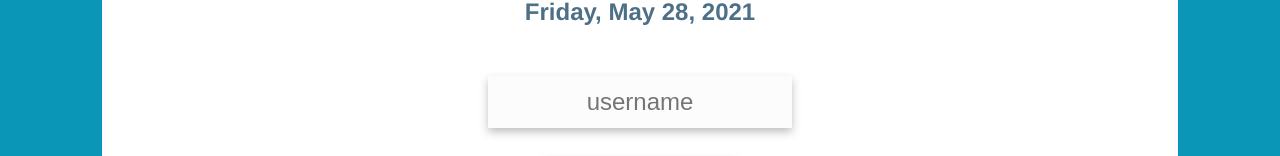
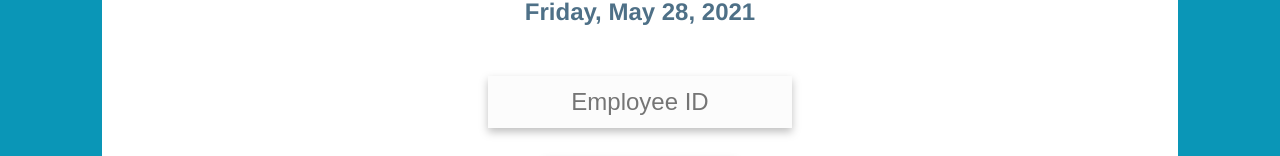
Before and after one commit to qbeam/PocoLoco, a Vue app: page /TimeStamp in a window 1280 px wide. Shown: the part 419-575 px from the top of the page. Built offline with nearby package versions, Linux system fonts and the light colour scheme; what v-calendar, vue3-apexcharts would draw is missing.

Commit message:
Edit timestamp input placeholder

```diff
--- a/src/views/TimeStamp.vue
+++ b/src/views/TimeStamp.vue
@@ -10,7 +10,7 @@
         <p>{{ second }}</p>
       </div>
       <h2>{{ day }}, {{ month }} {{ date }}, {{ year }}</h2>
-      <input type="text" placeholder="username" />
+      <input type="text" placeholder="Employee ID" />
       <DefaultButton
         :style="{
           background: 'var(--primary-red)',
```
